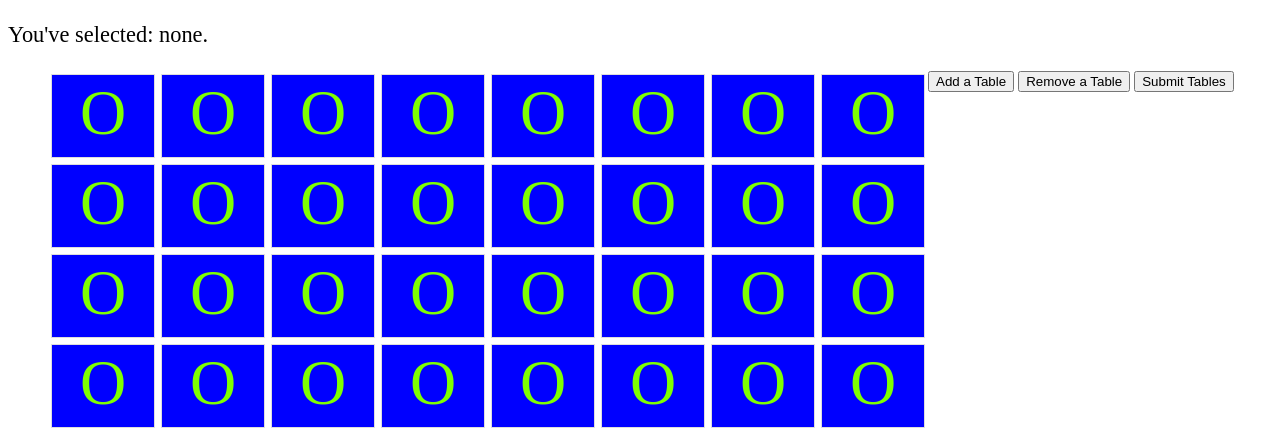
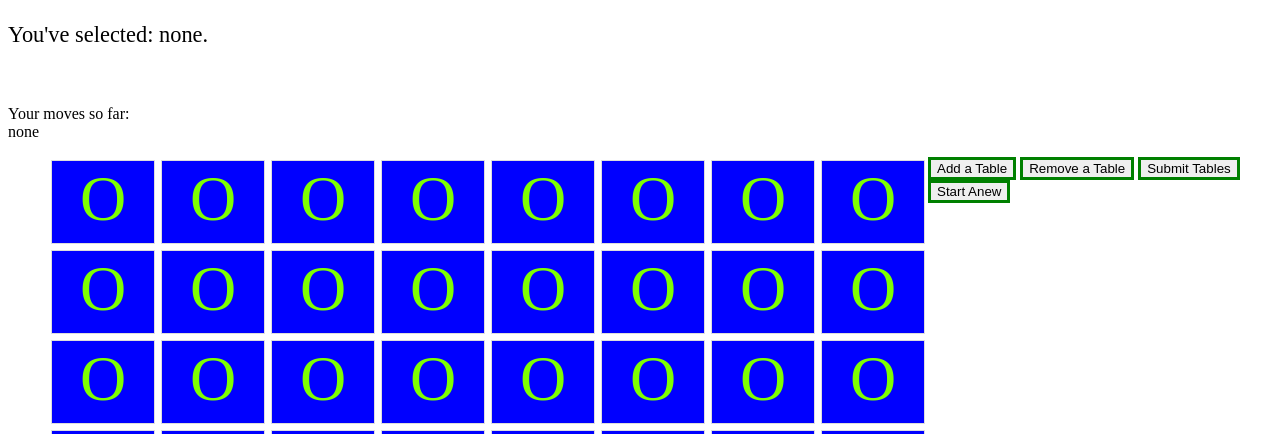
Before and after one commit to MrEricL/MADE-in-China, a Flask app: template templates/newdisplay.html in a window 1280 px wide. Shown: the top 434 px of the page. Run offline with Flask 2, Linux system fonts and the light colour scheme; the template is opened without the code that fills it, so the values that code supplies are empty; some libraries are stand-ins or nearby versions.

Commit message:
made it possible to confirm tables I think

```diff
--- a/templates/newdisplay.html
+++ b/templates/newdisplay.html
@@ -10,7 +10,7 @@
   <style>
     #feedback { font-size: 1.4em; }
   #selectable .ui-selectee {background: #0000ff; color: #7FFF00; }
-  #selectable .ui-selecting { background: #000000; color: #ffff00; }
+  #selectable .ui-selecting { background: #000000; color: #white; }
   #selectable .ui-selected { background: #ff0000; color: white; }
   #selectable { list-style-type: none; margin: 10; padding: 10; width: 900px; }
   #selectable li { margin: 3px; padding: 1px; float: left; width: 100px; height: 80px; font-size: 4em; text-align: center; }
@@ -21,23 +21,53 @@
  $( function() {
     $( "#selectable" ).selectable({
       stop: function() {
+        $( ".ui-selected" ).selectable({
+          disabled: true
+        });
+        $( ".ui-selected" ).selectable("option", "disabled", true);
+
+        var len = 0;
         var result = $( "#select-result" ).empty();
         $( ".ui-selected", this ).each(function() {
           var index = $( "#selectable li" ).index( this );
           result.append( " #" + ( index + 1 ) );
+          len += 1;
+          result.append( " " + len);
+        });
+
+        $( ".ui-selected" ).css("background-color", "red");
+
+        var log = $("#select-log" );
+        $( ".ui-selected", this ).each(function() {
+          var index = $( "#selectable li" ).index( this );
+          log.append( "Table of " + len + "consisting of Table " + (index + 1)  + "<br>");
+
         });
       }
     });
   } );
   </script>
   <script>
-    $( "#selectable option:selected" ).text();
+    $(document).ready( function() {
+      $(":enabled").css("border", "3px solid green");
+        $( ".ui-selected" ).selectable({
+          disabled: true
+        });
+        $( ".ui-selected" ).selectable("option", "disabled", true);
+    });
   </script>
+
 </head>
 <body>
 
 <p id="feedback">
-<span>You've selected:</span> <span id="select-result">none</span>.
+  <span>You've selected:</span> <span id="select-result">none</span>.
+</p>
+
+<br>
+
+<p id="log">
+  <span>Your moves so far:</span><br><span id="select-log">none</span>
 </p>
 
 <ol id="selectable">
@@ -81,6 +111,8 @@
 
  <button id="submit">Submit Tables</button>
 
+ <button id="anew">Start Anew</button>
+
  <script src="newdisplay.js"></script>
 
 </body>
--- a/templates/newdisplay.js
+++ b/templates/newdisplay.js
@@ -1,3 +1,5 @@
+var submitButton = document.getElementById('submit');
+var anewButton = document.getElementById('anew');
 var addButton = document.getElementById("add");
 var removeButton = document.getElementById("remove");
 var list = document.getElementById("selectable");
@@ -20,3 +22,15 @@ var removeItem = function(e){
 }
 
 removeButton.addEventListener('click', removeItem);
+
+var submit = function(e){
+    $("#selectable").selectable("destroy");
+}
+
+submitButton.addEventListener("click", submit);
+
+var anew = function(e){
+    document.location.reload();
+}
+
+anewButton.addEventListener("click", anew);
```
